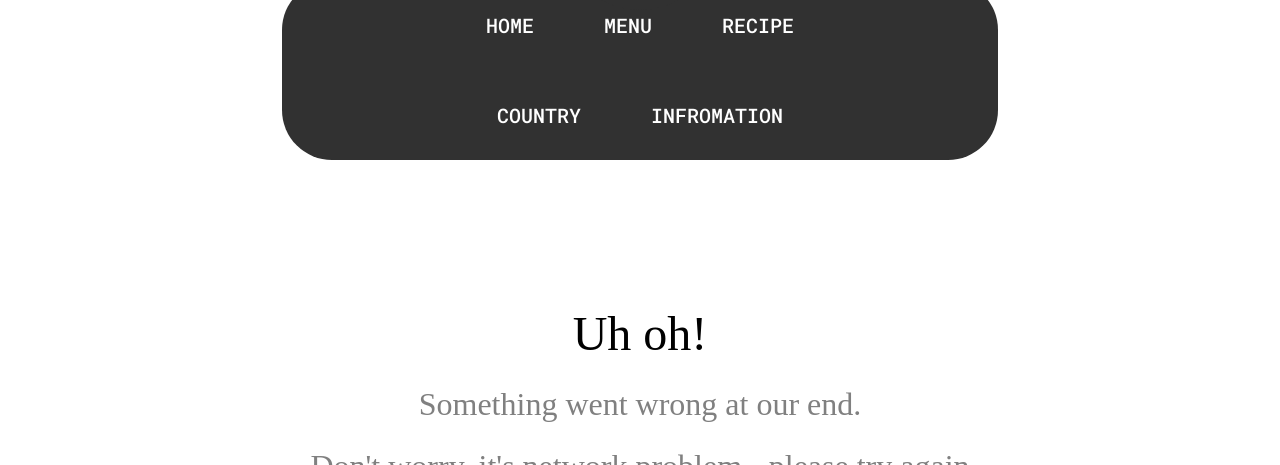
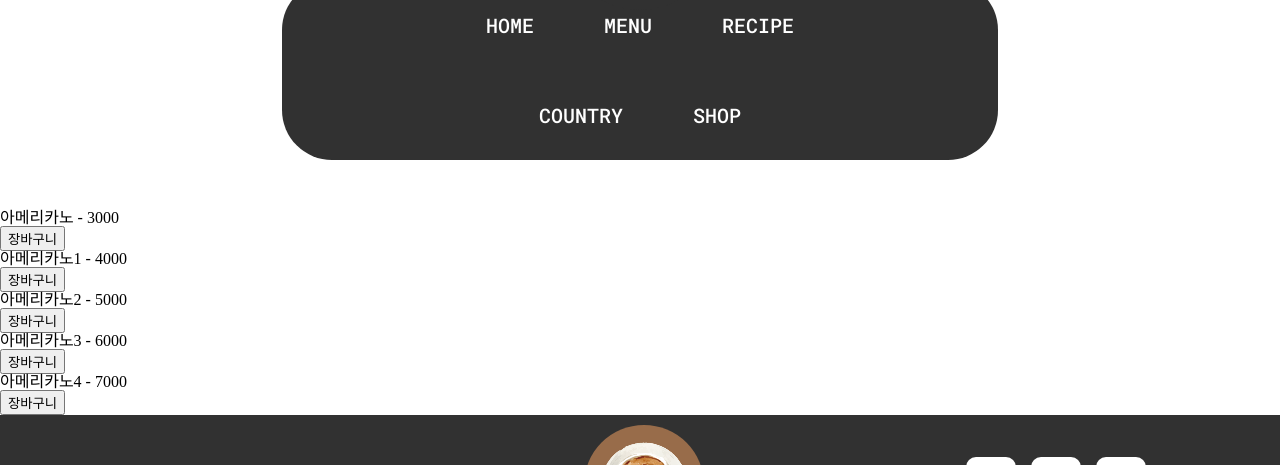
Before and after one commit to chanyoungcoding/Coffee-site, a React (Vite) app in the folder client/: page /shop in a window 1280 px wide. Both pictures are taken after a click on the element 640 px from the left and 101 px from the top of the page. Shown: the part 170-635 px from the top of the page. Built offline with nearby package versions, Linux system fonts and the light colour scheme; a web font is replaced by a local one.

Commit message:
shopping 페이지 수정중

```diff
--- a/client/src/App.tsx
+++ b/client/src/App.tsx
@@ -14,6 +14,7 @@ import Recipe from './components/Recipe/Recipe'
 import RecipeHome from './components/Recipe/RecipeHome'
 import ErrorPage from './pages/ErrorPage'
 import { RecoilRoot } from 'recoil';
+import Shopping from './components/Shopping/Shopping';
 
 const queryClient = new QueryClient();
 
@@ -29,6 +30,7 @@ const App:React.FC = () => {
             <Route path='/country' element={<Country/>}/>
             <Route path='/recipe/:name' element={<Recipe/>}/>
             <Route path='/recipeHome' element={<RecipeHome/>}/>
+            <Route path='/shop' element={<Shopping/>}/>
             <Route path='*' element={<ErrorPage/>}/>
           </Route>
           <Route path='/test' element={<Test/>}/>
--- a/client/src/components/Navbar.tsx
+++ b/client/src/components/Navbar.tsx
@@ -27,7 +27,7 @@ const Navbar:React.FC = () => {
         <div className="li__inner">
           <div className={`li__right ${visible ? "visible" : ""}`}>
             <Link to='/country'><li>COUNTRY</li></Link>
-            <Link to='/'><li>INFROMATION</li></Link>
+            <Link to='/shop'><li>SHOP</li></Link>
           </div>
         </div>
       </div>
--- a/client/src/components/Shopping/Shopping.tsx
+++ b/client/src/components/Shopping/Shopping.tsx
@@ -5,9 +5,18 @@ import { shoppingList } from "../../recoil/shop";
 const Shopping:React.FC = () => {
   const data = useRecoilValue(shoppingList);
 
+  const onClick = (e:React.MouseEvent<HTMLButtonElement>) => {
+    e.currentTarget.disabled = true;
+  }
+
   return (
     <div className="shopping">
-      {data.map(item => (<p>{item.name} - {item.price}</p>))}
+      {data.map(item => (
+        <div key={item.id}>
+          <p>{item.name} - {item.price}</p>
+          <button onClick={onClick}>장바구니</button>
+        </div>
+      ))}
     </div>
   );
 }
--- a/client/src/recoil/shop.tsx
+++ b/client/src/recoil/shop.tsx
@@ -2,6 +2,7 @@ import {atom, selector} from 'recoil';
 import data from '../services/test.json';
 
 interface ShoppingItem {
+  id: number;
   name: string;
   price: number;
 }
--- a/client/src/services/test.json
+++ b/client/src/services/test.json
@@ -1,7 +1,7 @@
 [
-  {"name": "아메리카노", "price": 3000},
-  {"name": "아메리카노1", "price": 4000},
-  {"name": "아메리카노2", "price": 5000},
-  {"name": "아메리카노3", "price": 6000},
-  {"name": "아메리카노4", "price": 7000}
+  {"id": 0, "name": "아메리카노", "price": 3000},
+  {"id": 1, "name": "아메리카노1", "price": 4000},
+  {"id": 2, "name": "아메리카노2", "price": 5000},
+  {"id": 3, "name": "아메리카노3", "price": 6000},
+  {"id": 4, "name": "아메리카노4", "price": 7000}
 ]
```
